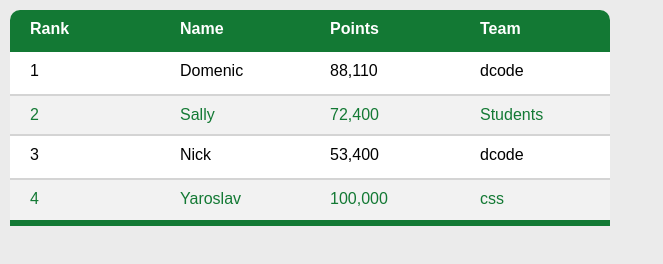
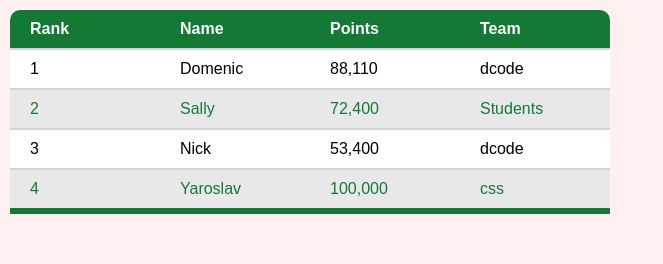
Before and after one commit to yaroslavgorshkov/html-tests, a plain HTML site: page grid-table/index.html in a window 1280 px wide. Shown: the whole page, without its empty margins (0-663 px from the left). Drawn offline with Linux system fonts and the light colour scheme.

Commit message:
fix: fix grid-table
Fix grid table using nth-child(odd | even)

```diff
--- a/grid-table/index.html
+++ b/grid-table/index.html
@@ -9,18 +9,21 @@
 <body>
     <div class="grid-table-container">
         <div class="grid-table">
-            <div class="grid-table__item grid-table__item--first-row grid-table__item--first-left">
+            <div class="grid-table__row grid-table__row--first-row">
+                <div class="grid-table__item grid-table__item">
                     Rank
                 </div>
-            <div class="grid-table__item grid-table__item--first-row">
+                <div class="grid-table__item">
                     Name
                 </div>
-            <div class="grid-table__item grid-table__item--first-row">
+                <div class="grid-table__item">
                     Points
                 </div>
-            <div class="grid-table__item grid-table__item--first-row grid-table__item--first-right">
+                <div class="grid-table__item">
                     Team
                 </div>
+            </div>
+            <div class="grid-table__row">
                 <div class="grid-table__item">
                     1
                 </div>
@@ -33,6 +36,8 @@
                 <div class="grid-table__item">
                     dcode
                 </div>
+            </div>
+            <div class="grid-table__row">
                 <div class="grid-table__item">
                     2
                 </div>
@@ -45,6 +50,8 @@
                 <div class="grid-table__item">
                     Students
                 </div>
+            </div>
+            <div class="grid-table__row">
                 <div class="grid-table__item">
                     3
                 </div>
@@ -57,17 +64,20 @@
                 <div class="grid-table__item">
                     dcode
                 </div>
-            <div class="grid-table__item grid-table__item--last-row">
+            </div>
+            <div class="grid-table__row">
+                <div class="grid-table__item">
                     4
                 </div>
-            <div class="grid-table__item grid-table__item--last-row">
+                <div class="grid-table__item">
                     Yaroslav
                 </div>
-            <div class="grid-table__item grid-table__item--last-row">
+                <div class="grid-table__item">
                     100,000
                 </div>
-            <div class="grid-table__item grid-table__item--last-row">
+                <div class="grid-table__item">
                     css
+                </div>
             </div>
         </div>
     </div>
--- a/grid-table/style.css
+++ b/grid-table/style.css
@@ -6,7 +6,7 @@ html {
 body {
     height: 100%;
     position: relative;
-    background-color: #ebebeb;
+    background-color: #fff0f0;
     margin: 0;
 }
 
@@ -23,44 +23,41 @@ body {
     font-family: Arial, Helvetica, sans-serif;
     background-color: #fff;
 
+    display: flex;
+    flex-direction: column;
+}
+
+.grid-table-container .grid-table .grid-table__row {
     display: grid;
     grid-template-columns: repeat(4, 1fr);
-    grid-template-rows: repeat(5, 1fr);
+}
+
+.grid-table-container .grid-table .grid-table__row.grid-table__row--first-row {
+    border: 0 !important;
+    font-weight: 600 !important;
+    border-radius: 10px 10px 0 0 !important;
+    background-color: #137934 !important;
+}
+
+.grid-table-container .grid-table .grid-table__row.grid-table__row--first-row .grid-table__item {
+    color: #fff;
+    background-color: transparent;
+    border: 0;
 }
 
 .grid-table-container .grid-table .grid-table__item {
     padding: 10px 0 10px 20px;
-    background-color: #fff;
+    border-top: 2px solid #d4d4d4;
 }
 
-.grid-table-container .grid-table .grid-table__item:nth-child(8n+1),
-.grid-table-container .grid-table .grid-table__item:nth-child(8n+2),
-.grid-table-container .grid-table .grid-table__item:nth-child(8n+3),
-.grid-table-container .grid-table .grid-table__item:nth-child(8n+4) {
-    background-color: #f2f2f2;
-    border-top: 2px solid #d4d4d4;
-    border-bottom: 2px solid #d4d4d4;
+.grid-table-container .grid-table .grid-table__row:nth-child(odd) {
+    background-color: #e8e8e8;
     color: #137934;
 }
 
-.grid-table-container .grid-table .grid-table__item.grid-table__item--first-row {
-    background-color: #137934;
-    border: 0;
-    color: #fff;
-    font-weight: 600;
-}
-
-.grid-table-container .grid-table .grid-table__item.grid-table__item--last-row {
-    border-top: 2px solid #d4d4d4;
-    border-bottom: 0;
-}
-
-.grid-table-container .grid-table .grid-table__item.grid-table__item--first-left {
-    border-radius: 10px 0 0 0;
-}
-
-.grid-table-container .grid-table .grid-table__item.grid-table__item--first-right {
-    border-radius: 0 10px 0 0;
+.grid-table-container .grid-table .grid-table__row:nth-child(even) {
+    background-color: #fff;
+    color: #000000;
 }
 
 .grid-table-container .grid-table .grid-table__item:hover {
```
Lines whose indentation alone changed are shown as unchanged.
